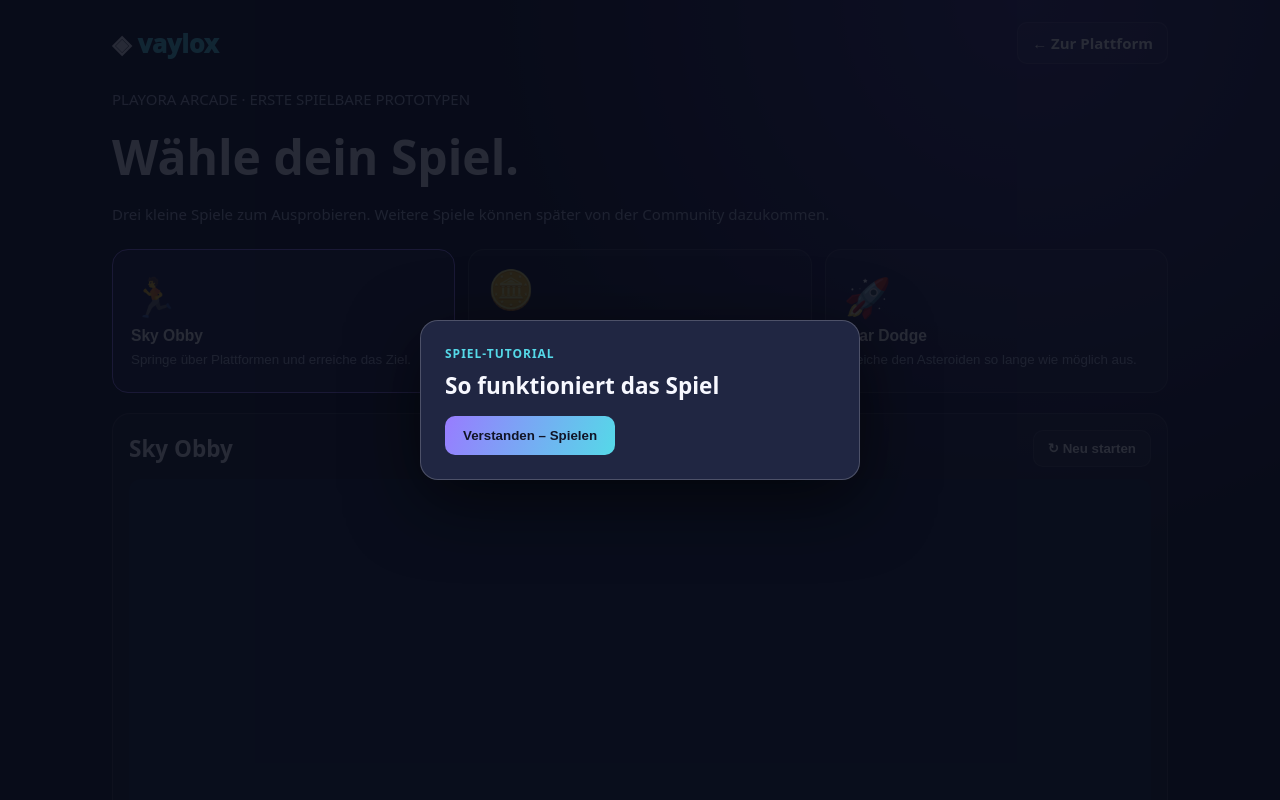
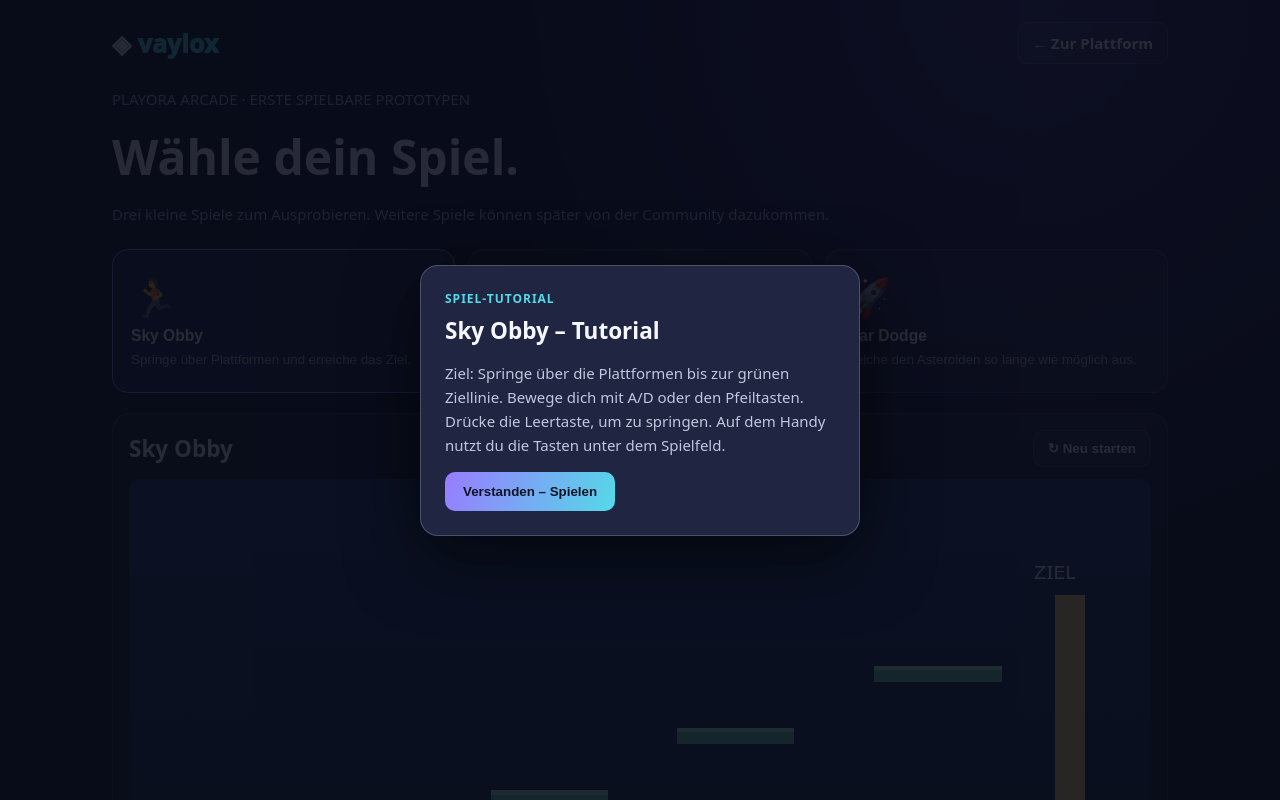
Before and after one commit to tulixpro/Bloxi, an Electron app: page public/games.html in a window 1280 px wide. Shown: the top 800 px of the page. Drawn offline with Linux system fonts and the light colour scheme.

Commit message:
Correct escaped line breaks in game tutorial

```diff
--- a/public/games.html
+++ b/public/games.html
@@ -15,7 +15,10 @@
 </main>
 <script>
 const canvas=document.querySelector('#screen'),c=canvas.getContext('2d'),scoreEl=document.querySelector('#score'),stateEl=document.querySelector('#state'),titleEl=document.querySelector('#gameTitle'),instructionEl=document.querySelector('#instructions');
-let mode='obby',keys={},player={},items=[],hazards=[],score=0,ended=false,started=false,frame=0,last=0;\nlet avatarSkin={tone:'#f1c7a2',shirtColor:'#9275ff',pantsColor:'#344b91',hairColor:'#382b26',hairStyle:'classic',accessory:'hat'};try{avatarSkin={...avatarSkin,...JSON.parse(localStorage.getItem('vayloxSkin')||'{}')}}catch{}\nconst tutorials={obby:'Ziel: Springe über die Plattformen bis zur grünen Ziellinie. Bewege dich mit A/D oder den Pfeiltasten. Drücke die Leertaste, um zu springen. Auf dem Handy nutzt du die Tasten unter dem Spielfeld.',coin:'Ziel: Sammle alle 9 goldenen Münzen. Bewege dich mit WASD oder den Pfeiltasten. Weiche dem pinken Wächter aus – bei einer Berührung musst du neu starten.',space:'Ziel: Weiche den Asteroiden so lange wie möglich aus. Bewege dein Raumschiff mit A/D oder den Pfeiltasten. Je länger du durchhältst, desto mehr Punkte bekommst du.'};\nfunction showTutorial(){started=false;document.querySelector('#tutorialTitle').textContent=names[mode]+' – Tutorial';document.querySelector('#tutorialText').textContent=tutorials[mode];document.querySelector('#tutorial').style.display='grid'}
+let mode='obby',keys={},player={},items=[],hazards=[],score=0,ended=false,started=false,frame=0,last=0;
+let avatarSkin={tone:'#f1c7a2',shirtColor:'#9275ff',pantsColor:'#344b91',hairColor:'#382b26',hairStyle:'classic',accessory:'hat'};try{avatarSkin={...avatarSkin,...JSON.parse(localStorage.getItem('vayloxSkin')||'{}')}}catch{}
+const tutorials={obby:'Ziel: Springe über die Plattformen bis zur grünen Ziellinie. Bewege dich mit A/D oder den Pfeiltasten. Drücke die Leertaste, um zu springen. Auf dem Handy nutzt du die Tasten unter dem Spielfeld.',coin:'Ziel: Sammle alle 9 goldenen Münzen. Bewege dich mit WASD oder den Pfeiltasten. Weiche dem pinken Wächter aus – bei einer Berührung musst du neu starten.',space:'Ziel: Weiche den Asteroiden so lange wie möglich aus. Bewege dein Raumschiff mit A/D oder den Pfeiltasten. Je länger du durchhältst, desto mehr Punkte bekommst du.'};
+function showTutorial(){started=false;document.querySelector('#tutorialTitle').textContent=names[mode]+' – Tutorial';document.querySelector('#tutorialText').textContent=tutorials[mode];document.querySelector('#tutorial').style.display='grid'}
 const names={obby:'Sky Obby',coin:'Coin Dash',space:'Star Dodge'};
 function reset(){score=0;frame=0;ended=false;keys={};player=mode==='space'?{x:480,y:450,w:42,h:34,speed:6}:{x:55,y:430,w:30,h:38,vx:0,vy:0,on:false};items=[];hazards=[];
  if(mode==='obby'){items=[{x:170,y:420,w:115,h:18},{x:340,y:350,w:110,h:18},{x:515,y:280,w:110,h:18},{x:700,y:210,w:120,h:18}];hazards=[{x:270,y:470,w:75,h:18},{x:470,y:470,w:80,h:18}];}
```
